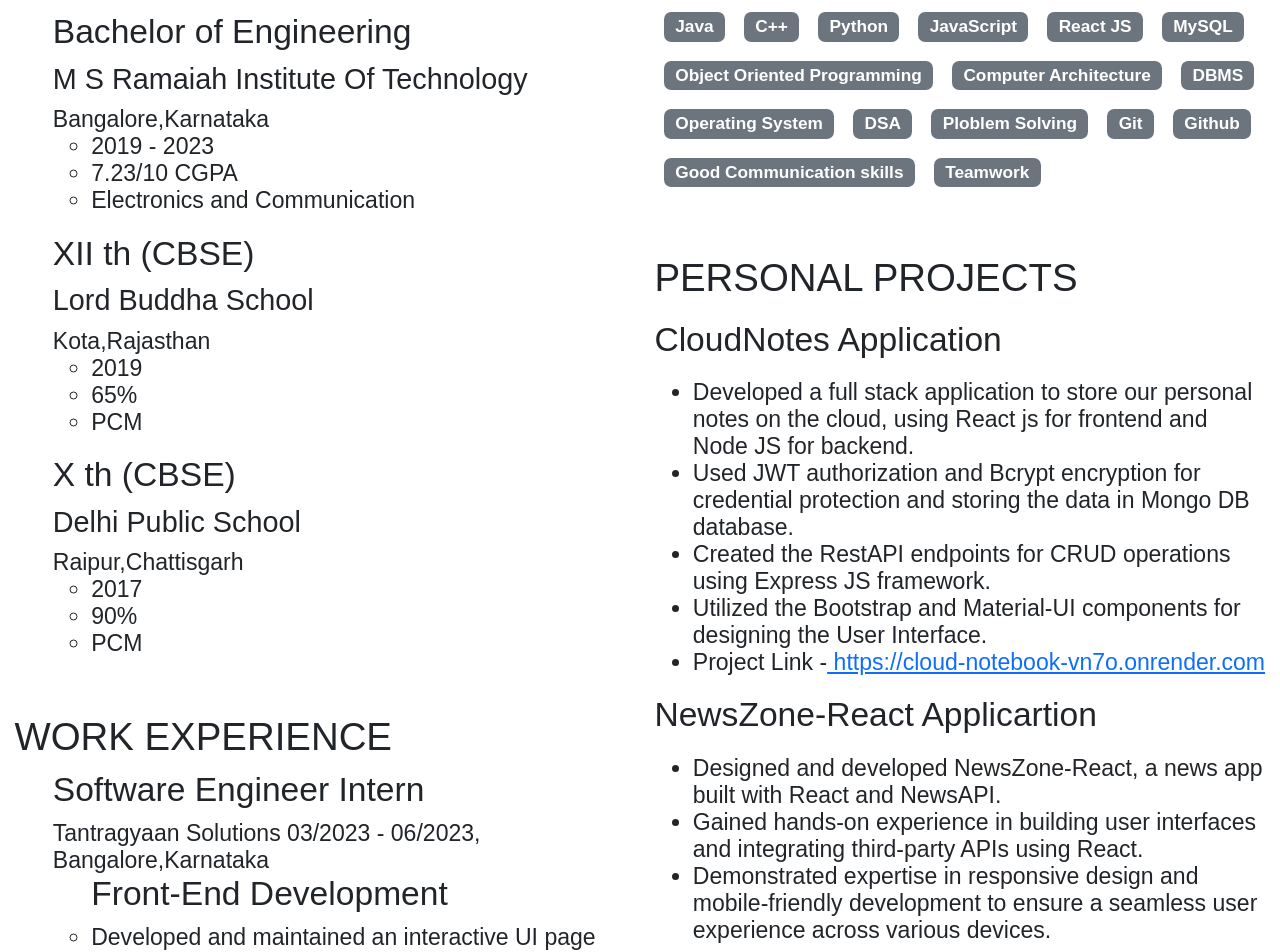
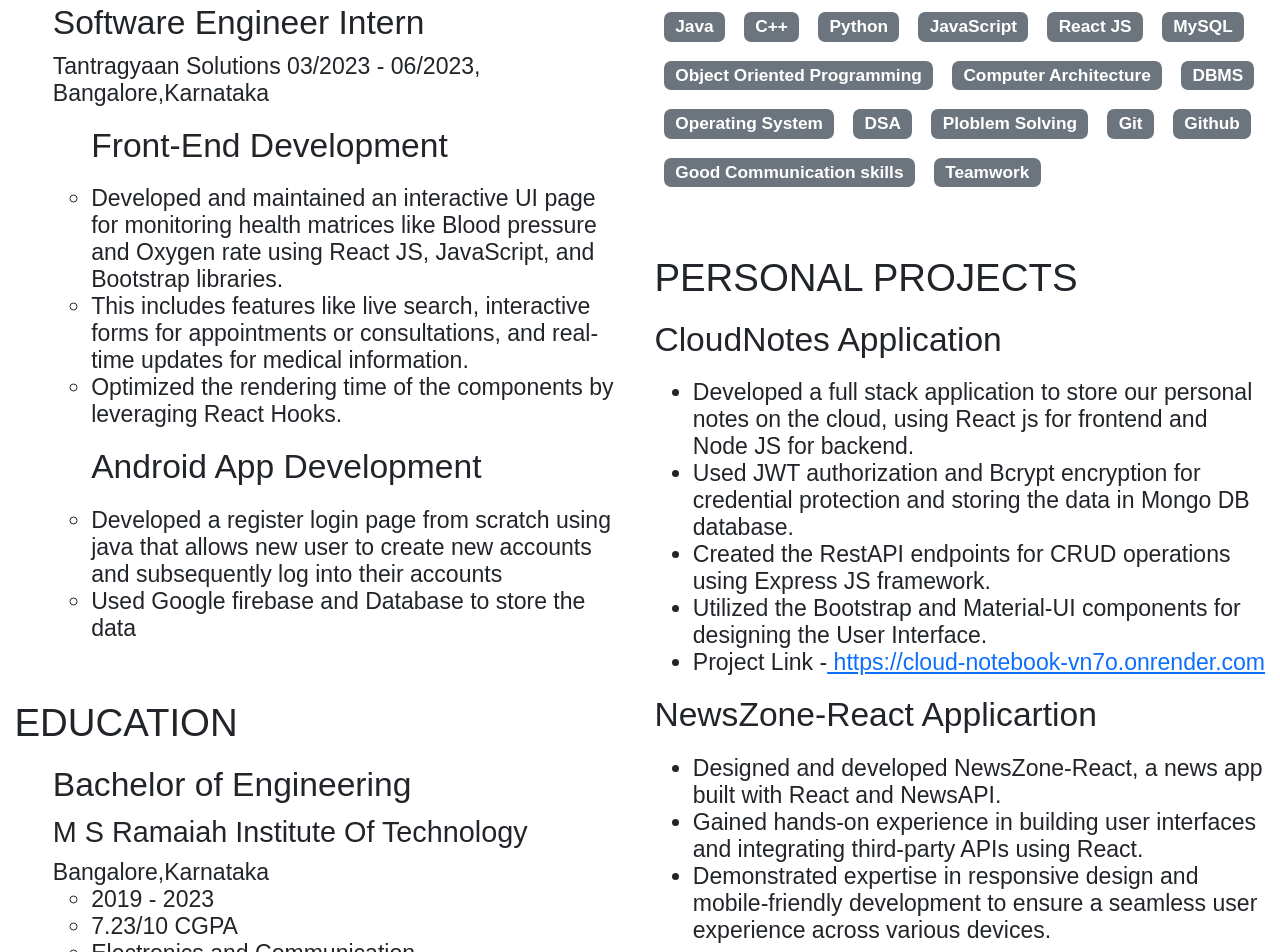
Before and after one commit to hardik-agrl/resume, a React (Create React App) app: page / in a window 1280 px wide. Shown: the part 400-1352 px from the top of the page. Built offline with nearby package versions, Linux system fonts and the light colour scheme.

Commit message:
leftbar changed

```diff
--- a/src/Components/Experience.js
+++ b/src/Components/Experience.js
@@ -18,7 +18,7 @@ export default function Experience() {
           <h3>Software Engineer Intern</h3>
           Tantragyaan Solutions 03/2023 - 06/2023, Bangalore,Karnataka
           <ul >
-            <h3 >Front-End Development</h3>
+            <h3 className="my-3">Front-End Development</h3>
             <li >
 
               Developed and maintained an interactive UI page for monitoring
--- a/src/Components/Leftbar.js
+++ b/src/Components/Leftbar.js
@@ -8,11 +8,11 @@ export default function leftbar() {
     <>
       <div className="ml-7">
         {/* <div className="my-5"><Intro/></div> */}
+        <div className="mt-10 ml-7">
+          <Experience />
+        </div>
         <div className="my-5 ml-7">
           <Education />
-        </div>
-        <div className="mt-10 ml-7">
-          <Experience />
         </div>
         {/* <div className="my-5"><Certificate/></div> */}
       </div>
```
